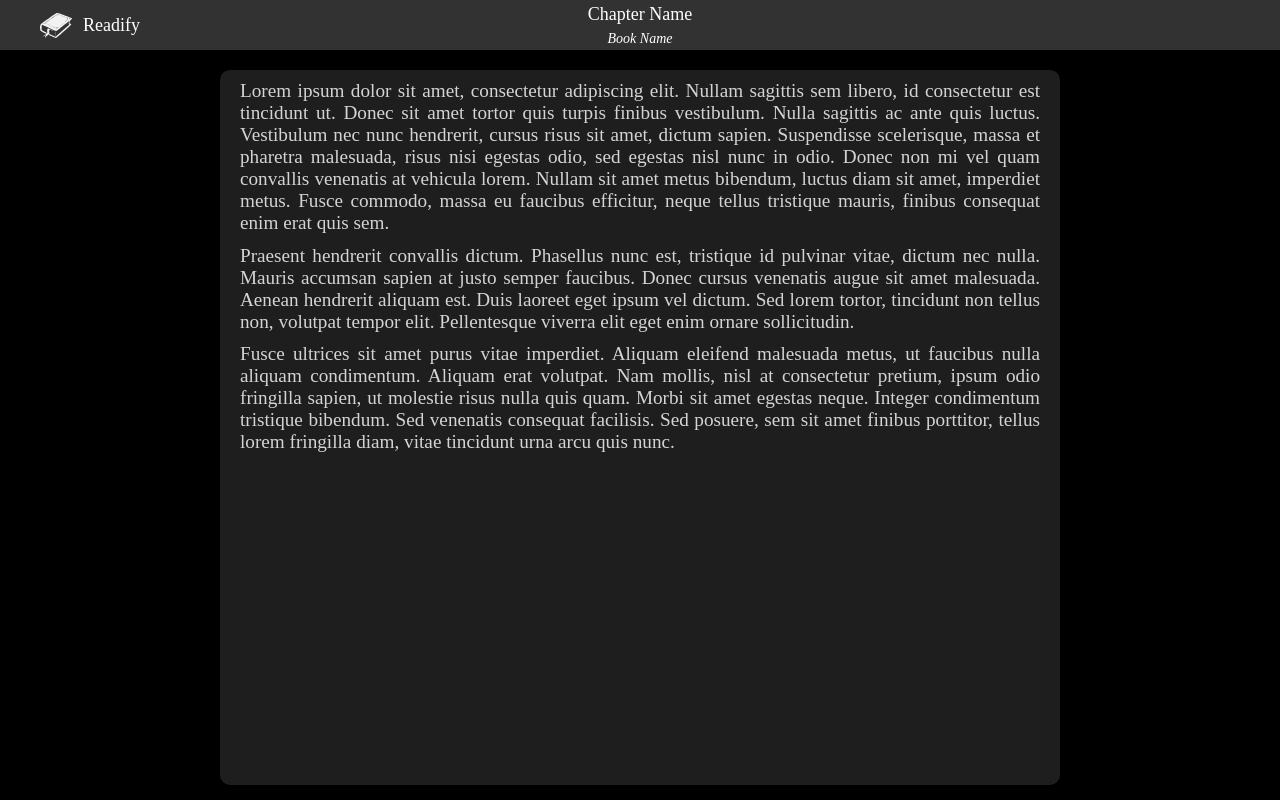
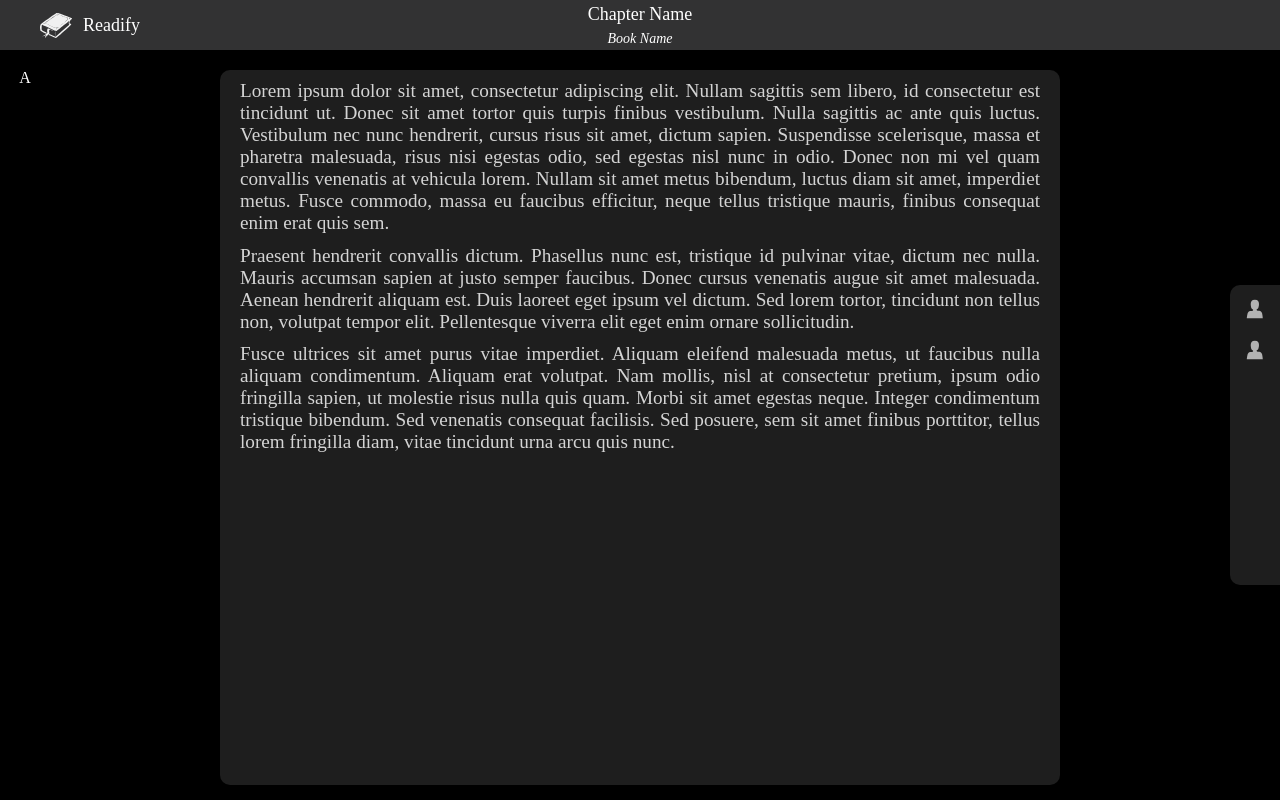
Before and after one commit to Zendrians/ER-Reader, a React (Vite) app: page / in a window 1280 px wide. Built offline with nearby package versions, Linux system fonts and the light colour scheme.

Commit message:
Add side panel base

```diff
--- /dev/null
+++ b/src/assets/reactSvg/CharacterIcon.tsx
@@ -0,0 +1,20 @@
+import React from "react";
+
+const CharacterIcon: React.FC = () => {
+  return (
+    <svg
+      xmlns="http://www.w3.org/2000/svg"
+      width="28"
+      height="28"
+      fill="none"
+      viewBox="0 0 28 28"
+    >
+      <path
+        fill="#B2B2B2"
+        d="M13.883 4.667c-6.533 0-3.383 8.516-3.383 8.516.7 1.167 1.633.934 1.633 1.75 0 .7-.816.934-1.633 1.05-1.283 0-2.45-.233-3.617 1.867-.7 1.283-1.05 5.483-1.05 5.483h15.984s-.35-4.2-.934-5.483c-1.166-2.217-2.333-1.867-3.616-1.983-.817-.117-1.634-.35-1.634-1.05 0-.7.934-.467 1.634-1.75 0 .116 3.15-8.4-3.384-8.4z"
+      ></path>
+    </svg>
+  );
+}
+
+export default CharacterIcon;
--- a/src/modules/Reader/components/readerMainArea/ReaderMainArea.css
+++ b/src/modules/Reader/components/readerMainArea/ReaderMainArea.css
@@ -1,6 +1,7 @@
 .readerMainArea {
-    display: flex;
-    justify-content: center;
+    display: grid;
+    grid-template-columns: 50px 1fr 50px;
+    justify-items: center;
 }
 
 .readerMainArea__readingPanel {
@@ -20,3 +21,9 @@
     font-size: 1.2rem;
     line-height: 1.15;
 }
+
+.readerMainArea__righSidePanelContainer {
+    display: flex;
+    align-content: center;
+    flex-wrap: wrap;
+}
--- a/src/modules/Reader/components/readerMainArea/ReaderMainArea.tsx
+++ b/src/modules/Reader/components/readerMainArea/ReaderMainArea.tsx
@@ -1,9 +1,13 @@
 import React from "react";
 import "./ReaderMainArea.css";
+import RightSidePanel from "../../../Shared/components/rightSidePanel/RightSidePanel";
+import PanelIcon from "../../../Shared/components/panelIcon/PanelIcon";
+import CharacterIcon from "../../../../assets/reactSvg/CharacterIcon";
 
 const ReaderMainArea: React.FC = () => {
   return (
     <section className="readerMainArea">
+      <div>A</div>
       <div className="readerMainArea__readingPanel">
         <p>
           Lorem ipsum dolor sit amet, consectetur adipiscing elit. Nullam
@@ -35,6 +39,16 @@ const ReaderMainArea: React.FC = () => {
           tellus lorem fringilla diam, vitae tincidunt urna arcu quis nunc.
         </p>
       </div>
+      <div className="readerMainArea__righSidePanelContainer">
+        <RightSidePanel>
+          <PanelIcon>
+            <CharacterIcon />
+          </PanelIcon>
+          <PanelIcon>
+            <CharacterIcon />
+          </PanelIcon>
+        </RightSidePanel>
+      </div>
     </section>
   );
 };
--- /dev/null
+++ b/src/modules/Shared/components/panelIcon/PanelIcon.tsx
@@ -0,0 +1,11 @@
+import React, { ReactNode } from "react";
+
+interface IPanelIcon {
+  children: ReactNode;
+}
+
+const PanelIcon: React.FC<IPanelIcon> = ({ children }) => {
+  return <button className="panelIcon">{children}</button>;
+};
+
+export default PanelIcon;
--- /dev/null
+++ b/src/modules/Shared/components/rightSidePanel/RightSidePanel.css
@@ -0,0 +1,15 @@
+.rightSidePanel {
+  display: flex;
+  flex-direction: column;
+  justify-items: center;
+  align-items: center;
+  padding: 10px;
+  row-gap: 10px;
+  height: 300px;
+  width: 50px;
+  background-color: var(--shallow-background-color);
+  border-radius: 10px 0 0 10px;
+  -webkit-box-shadow: -10px 10px 6px -10px rgba(0, 0, 0, 0.6);
+  -moz-box-shadow: -10px 10px 6px -10px rgba(0, 0, 0, 0.6);
+  box-shadow: -10px 10px 6px -10px rgba(0, 0, 0, 0.6);
+}
--- /dev/null
+++ b/src/modules/Shared/components/rightSidePanel/RightSidePanel.tsx
@@ -0,0 +1,12 @@
+import React, { ReactNode } from "react";
+import "./RightSidePanel.css";
+
+interface IRightSidePanel {
+  children: Array<ReactNode>;
+}
+
+const RightSidePanel: React.FC<IRightSidePanel> = ({ children }) => {
+  return <div className="rightSidePanel">{children}</div>;
+};
+
+export default RightSidePanel;
--- a/src/styles/variables.css
+++ b/src/styles/variables.css
@@ -1,7 +1,10 @@
 :root {
+  --accent-color: #FDD60C;
+
   /* backgrounds */
   --deeper-background-color: #000000;
   --deep-background-color: #121212;
+  --shallow-background-color: #1E1E1E;
   --mid-background-color: #323233;
 
   /* fonts */
```
Also changed, not shown: src/modules/Shared/components/panelIcon/PanelIcon.css (added).
